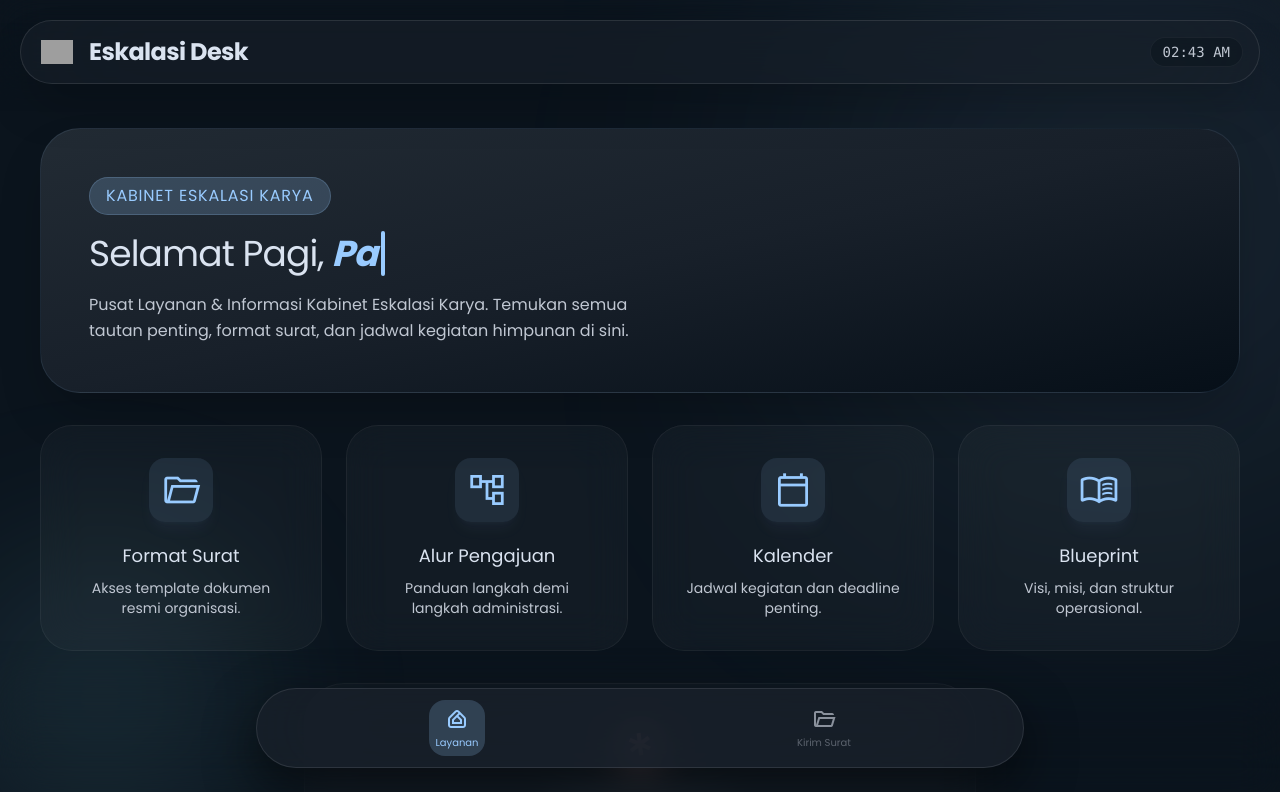
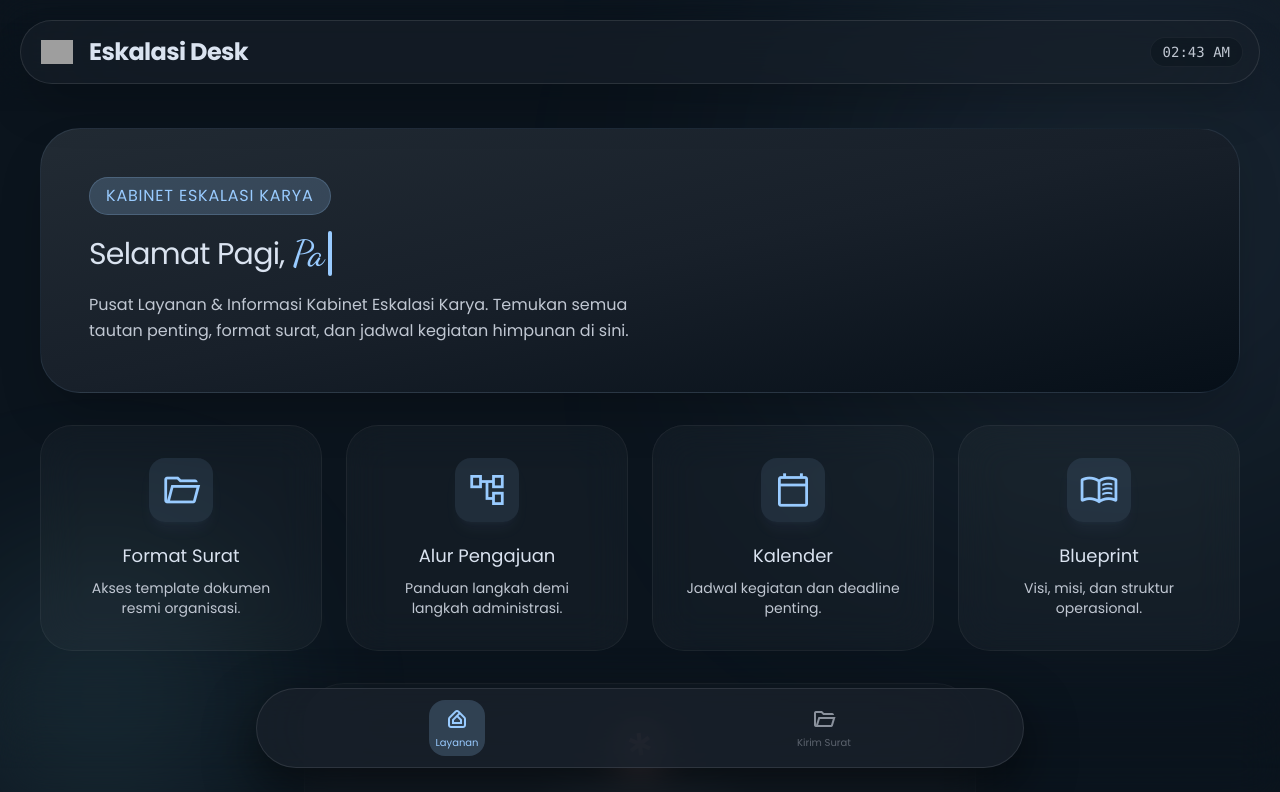
Before and after one commit to AndriPr/Eskalasi-Karya-Desk, a React (Vite) app: page / in a window 1280 px wide. Shown: the top 792 px of the page. Built offline with nearby package versions, Linux system fonts and the light colour scheme; grey boxes are pictures that could not be loaded.

Commit message:
Update typography for greeting and typewriter text

```diff
--- a/index.html
+++ b/index.html
@@ -5,7 +5,9 @@
     <link rel="icon" type="image/svg+xml" href="/vite.svg" />
     <meta name="viewport" content="width=device-width, initial-scale=1.0" />
     <title>Eskalasi Desk</title>
-    <link href="https://fonts.googleapis.com/css2?family=Poppins:wght@300;400;500;600;700&display=swap" rel="stylesheet">
+    <link rel="preconnect" href="https://fonts.googleapis.com">
+    <link rel="preconnect" href="https://fonts.gstatic.com" crossorigin>
+    <link href="https://fonts.googleapis.com/css2?family=Poppins:ital,wght@0,300;0,400;0,500;0,600;0,700&family=Dancing+Script:wght@500;700&display=swap" rel="stylesheet">
     <link href="https://fonts.googleapis.com/css2?family=Material+Symbols+Outlined:wght,FILL@100..700,0..1&display=block" rel="stylesheet">
   </head>
   <body>
--- a/src/App.jsx
+++ b/src/App.jsx
@@ -66,7 +66,7 @@ function TypewriterText({ text }) {
 
     return (
         <motion.span
-            className="inline-flex items-center text-primary cursor-pointer font-bold italic"
+            className="inline-flex items-center text-primary cursor-pointer font-latin text-[1.2em]"
             whileHover={{
                 x: [0, -3, 3, -3, 3, 0],
                 textShadow: [
@@ -286,7 +286,7 @@ function App() {
                 >
                     <div className="relative z-10 space-y-4">
                         <span className="inline-block px-4 py-1.5 rounded-full bg-primary/20 text-primary font-label-sm uppercase tracking-wider border border-primary/20">KABINET ESKALASI KARYA</span>
-                        <h2 className="font-display-lg text-3xl md:text-4xl text-on-surface tracking-tight leading-tight flex flex-wrap items-center gap-x-2"><DynamicGreeting /> <TypewriterText text="Para Karya!" /></h2>
+                        <h2 className="font-display-lg text-2xl md:text-3xl text-on-surface tracking-tight leading-tight flex flex-wrap items-center gap-x-2"><DynamicGreeting /> <TypewriterText text="Para Karya!" /></h2>
                         <p className="text-on-surface-variant font-body-lg max-w-xl leading-relaxed">Pusat Layanan & Informasi Kabinet Eskalasi Karya. Temukan semua tautan penting, format surat, dan jadwal kegiatan himpunan di sini.</p>
                     </div>
                 </motion.section>
--- a/tailwind.config.js
+++ b/tailwind.config.js
@@ -82,7 +82,8 @@ export default {
             "headline-xl": ["Poppins", "sans-serif"],
             "label-sm": ["Poppins", "sans-serif"],
             "headline-lg": ["Poppins", "sans-serif"],
-            "display-lg": ["Poppins", "sans-serif"]
+            "display-lg": ["Poppins", "sans-serif"],
+            "latin": ["\"Dancing Script\"", "cursive"]
         },
         "fontSize": {
             "headline-lg-mobile": ["28px", {"lineHeight": "36px", "fontWeight": "600"}],
```
